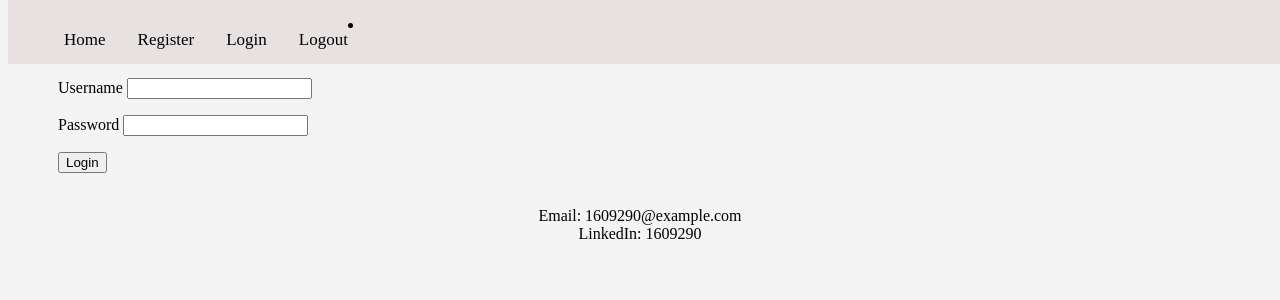
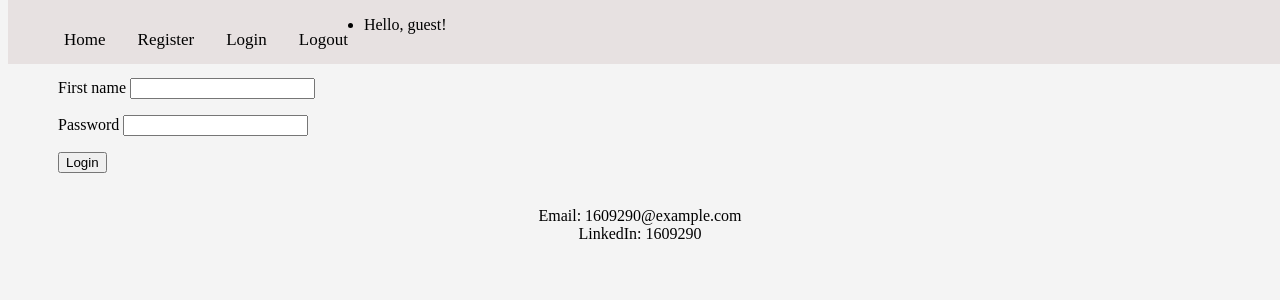
Before and after one commit to jamesshh1/cw2-final-commit, a Flask app: page /login in a window 1280 px wide. Shown: the top 300 px of the page. Run offline with Flask 2, Linux system fonts and the light colour scheme.

Commit message:
Second commit

```diff
--- a/blog/forms.py
+++ b/blog/forms.py
@@ -7,8 +7,9 @@ from blog.models import User
 # Build a form which allows users to register and define the appropriate fields
 class RegistrationForm(FlaskForm):
   # Only allow user names which are 4 and 20 characters long and can only contain lowercase letters
-  username = StringField('Username',validators=[DataRequired(),Regexp('^[a-z]{4,20}$',message='Your username should be between 4 and 20 characters long, and can only contain lowercase letters.')])
-  email = StringField('Email',validators=[DataRequired()])
+  username = StringField('First name',validators=[DataRequired(),Regexp('^[a-z]{4,20}$',message='Your username should be between 4 and 20 characters long, and can only contain lowercase letters.')])
+  # Only allow valid email address formats
+  email = StringField('Email',validators=[DataRequired(), Regexp('^[a-zA-Z0-9_.+-]+@[a-zA-Z0-9-]+\.[a-zA-Z0-9-.]+$', message='Please enter a valid email address.')])
   password = PasswordField('Password',validators=[DataRequired(), EqualTo('password2', message='Passwords must match')])
   password2 = PasswordField('Confirm password',validators=[DataRequired()])
   submit = SubmitField('Register')
--- a/blog/routes.py
+++ b/blog/routes.py
@@ -13,10 +13,6 @@ def home():
     posts = Post.query.all()
     return render_template('home.html', posts=posts)
 
-@app.route("/about")
-def about():
-    return render_template('about.html', title='About Me')
-
 # Create route for post pages
 @app.route("/post/<int:post_id>")
 def post(post_id):
@@ -27,7 +23,7 @@ def post(post_id):
 @app.route("/register",methods=['GET','POST'])
 def register():
     form = RegistrationForm()
-    # Check the form is valid when submitted
+    # Check the form is valid when submitted and submit it to the database if so
     if form.validate_on_submit():
         user = User(username=form.username.data, email=form.email.data, password=form.password.data)
         db.session.add(user)
@@ -45,7 +41,7 @@ def login():
         user = User.query.filter_by(username=form.username.data).first()
         if user is not None and user.verify_password(form.password.data):
             login_user(user)
-            flash('Welcome!')
+            # flash('Welcome!')
             return redirect(url_for('home'))
         flash('Invalid username or password.')
     return render_template('login.html',title='Login',form=form)
--- a/blog/templates/about.html
+++ /dev/null
@@ -1,4 +0,0 @@
-{% extends "layout.html" %}
-{% block content %}
-<h1>This is About Me page</h1>
-{% endblock content %}
--- a/blog/templates/layout.html
+++ b/blog/templates/layout.html
@@ -17,7 +17,9 @@ filename='style.css') }}">
                     </li><a href="{{ url_for('login') }}" class="header">Login</a></li>
                     </li><a href="{{ url_for('logout') }}" class="header">Logout</a></li>
                     <li> {% if current_user.is_authenticated %}
-                            Hi {{ current_user.username }}
+                            Hello {{ current_user.username|capitalize }}!
+                            {% else %}
+                            Hello, guest!
                         {% endif %}
                     </li>
                 </ul>
--- a/blog/templates/login.html
+++ b/blog/templates/login.html
@@ -2,7 +2,8 @@
 {% block content %}
 <form method="POST" action="">
   {{ form.csrf_token }}
-  <p>{{ form.username.label }} {{ form.username }}</p>
+  <!-- <p>{{ form.username.label }} {{ form.username }}</p> -->
+  <p>First name {{ form.username }}</p>
   <p>{{ form.password.label }} {{ form.password }}</p>
   <p><input type="submit" value="Login"></p>
 </form>
```
